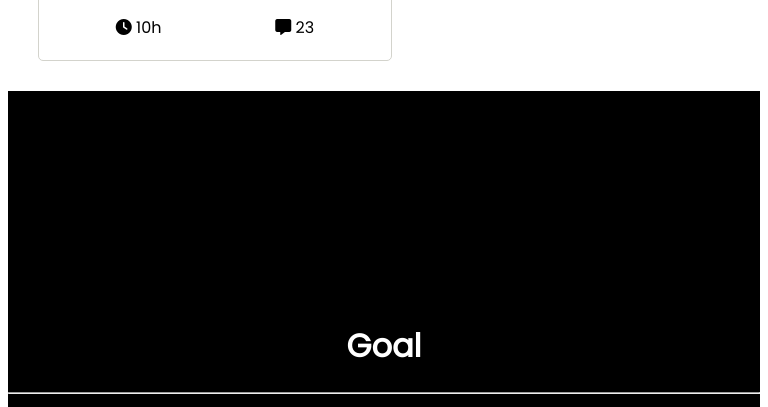
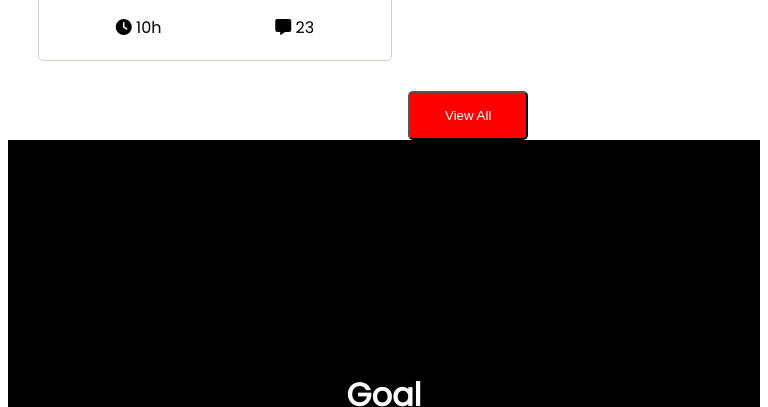
Before and after one commit to mmakash/world-cup, a plain HTML site: page index.html in a window 768 px wide. Shown: the part 2467-2874 px from the top of the page. Drawn offline with Linux system fonts and the light colour scheme.

Commit message:
all done

```diff
--- a/index.html
+++ b/index.html
@@ -187,6 +187,7 @@
             </div>
         </div>
     </section>
+    <button class="special-btn">View All</button>
     <!-- footer section -->
     <footer>
         <h1>Goal</h1>
--- a/style.css
+++ b/style.css
@@ -101,6 +101,9 @@ body{
 }
 .blog-info{
     display: flex;
+}
+.special-btn{
+   visibility: hidden;
 }
 /* match info */
 .teams{
@@ -226,6 +229,9 @@ footer ul li a{
     fa-facebook{
         color: blue;
     }
+    .special-btn{
+        visibility: hidden;
+    }
 }
 /* media quaries tablet device */
 @media screen and (min-width:768px) and (max-width:1024px) {
@@ -289,6 +295,14 @@ footer ul li a{
         height: 64px;
         width: 230px;
     }
+    .special-btn{
+        background-color: red;
+        padding: 15px 35px;
+        border-radius: 5px;
+        color: white;
+        visibility: visible;
+        margin-left: 400px;
+    }
 
 }
 /* media quaries team section */
```
